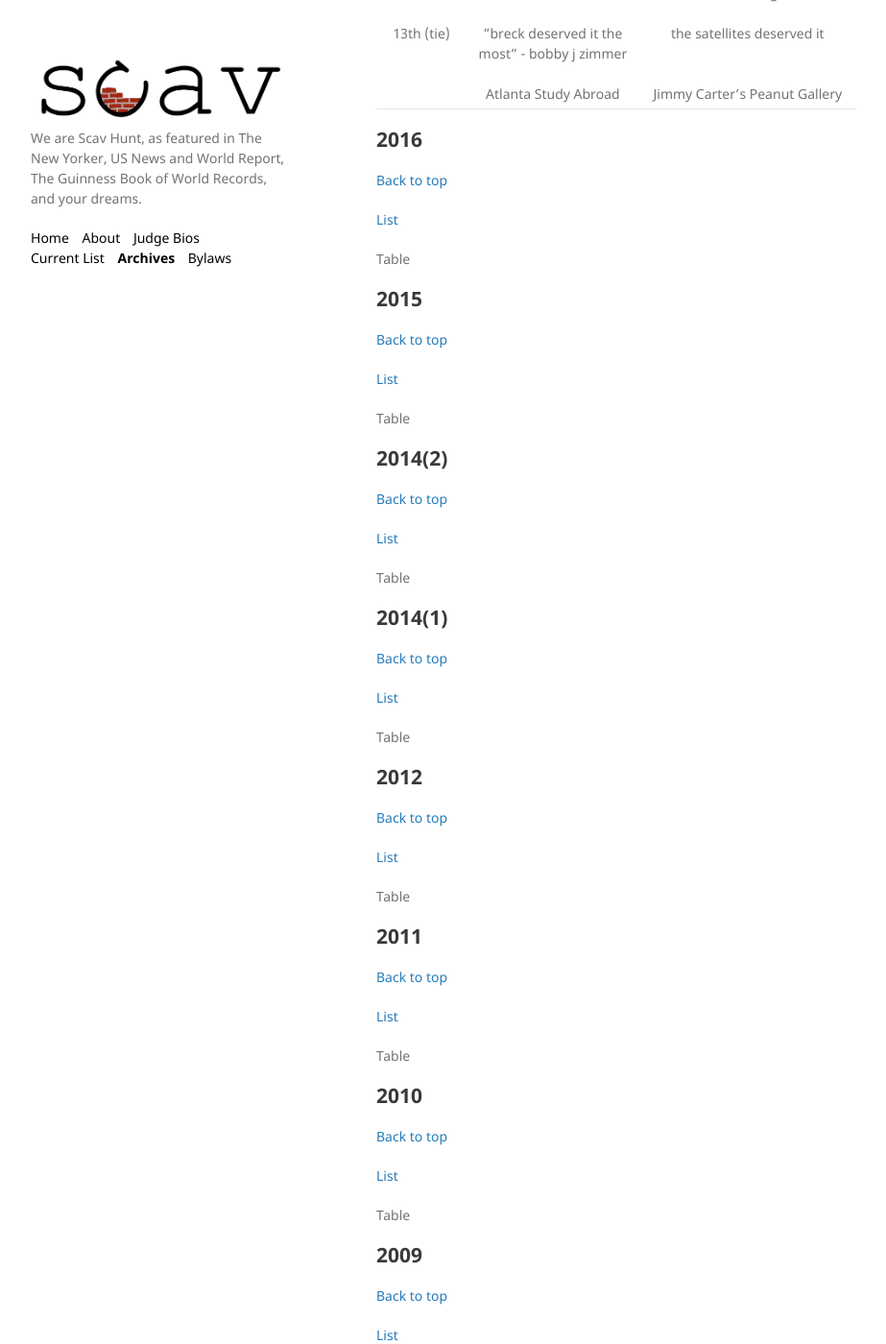
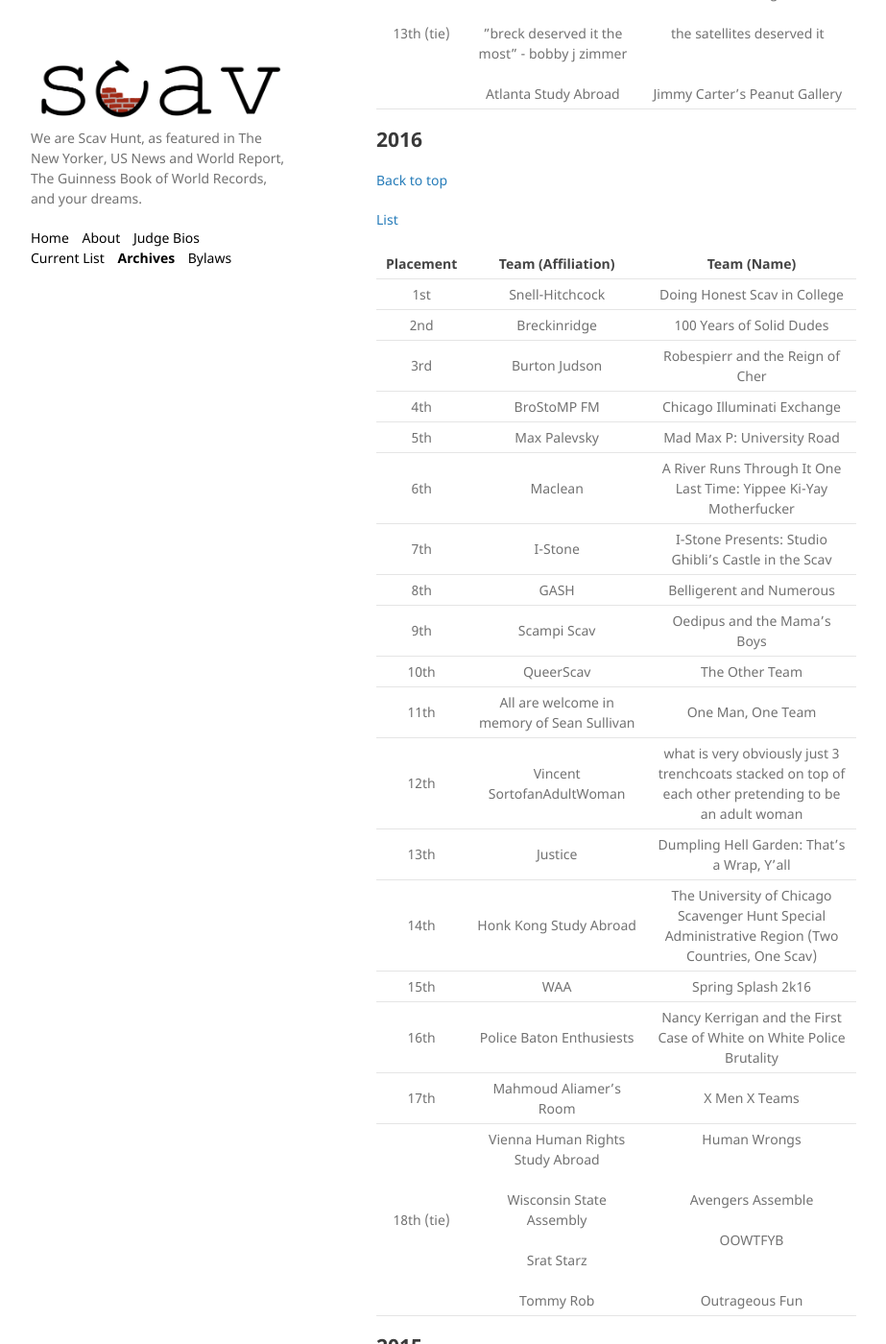
Before and after one commit to scav-hunt/scav-hunt.github.io, a Jekyll site: the page built from _pages/archives.md, in a window 1280 px wide and 1400 px high, scrolled down 13130 px. Shown: the whole window at 96% size, without its empty margins (178-1101 px from the left). Built offline with Jekyll 4.4.1, drawn with Linux system fonts in a browser that asks for light colours.

Commit message:
2016 complete

```diff
--- a/_pages/archives.md
+++ b/_pages/archives.md
@@ -400,9 +400,28 @@ The ranks of Hot Side Hot have, at one time or another, included the following (
 ## 2016 {#s-2016}
 [Back to top](#archives)
 
-[List](/assets/lists/)
+[List](/assets/lists/2016.pdf)
 
-Table
+| Placement | Team (Affiliation) | Team (Name) |
+| :---: |  :---:  | :---:  |
+| 1st | Snell-Hitchcock | Doing Honest Scav in College |
+| 2nd | Breckinridge | 100 Years of Solid Dudes |
+| 3rd | Burton Judson | Robespierr and the Reign of Cher |
+| 4th | BroStoMP FM | Chicago Illuminati Exchange |
+| 5th | Max Palevsky | Mad Max P: University Road |
+| 6th | Maclean | A River Runs Through It One Last Time: Yippee Ki-Yay Motherfucker |
+| 7th | I-Stone | I-Stone Presents: Studio Ghibli's Castle in the Scav |
+| 8th | GASH | Belligerent and Numerous |
+| 9th | Scampi Scav | Oedipus and the Mama's Boys |
+| 10th | QueerScav | The Other Team |
+| 11th | All are welcome in memory of Sean Sullivan | One Man, One Team |
+| 12th | Vincent SortofanAdultWoman | what is very obviously just 3 trenchcoats stacked on top of each other pretending to be an adult woman |
+| 13th | Justice | Dumpling Hell Garden: That's a Wrap, Y'all |
+| 14th | Honk Kong Study Abroad | The University of Chicago Scavenger Hunt Special Administrative Region (Two Countries, One Scav) |
+| 15th | WAA | Spring Splash 2k16 |
+| 16th | Police Baton Enthusiests | Nancy Kerrigan and the First Case of White on White Police Brutality |
+| 17th | Mahmoud Aliamer's Room | X Men X Teams |
+| 18th (tie) | Vienna Human Rights Study Abroad <br><br> Wisconsin State Assembly <br><br> Srat Starz <br><br> Tommy Rob | Human Wrongs <br><br><br> Avengers Assemble <br><br> OOWTFYB <br><br><br> Outrageous Fun |
 
 ## 2015 {#s-2015}
 [Back to top](#archives)
```
